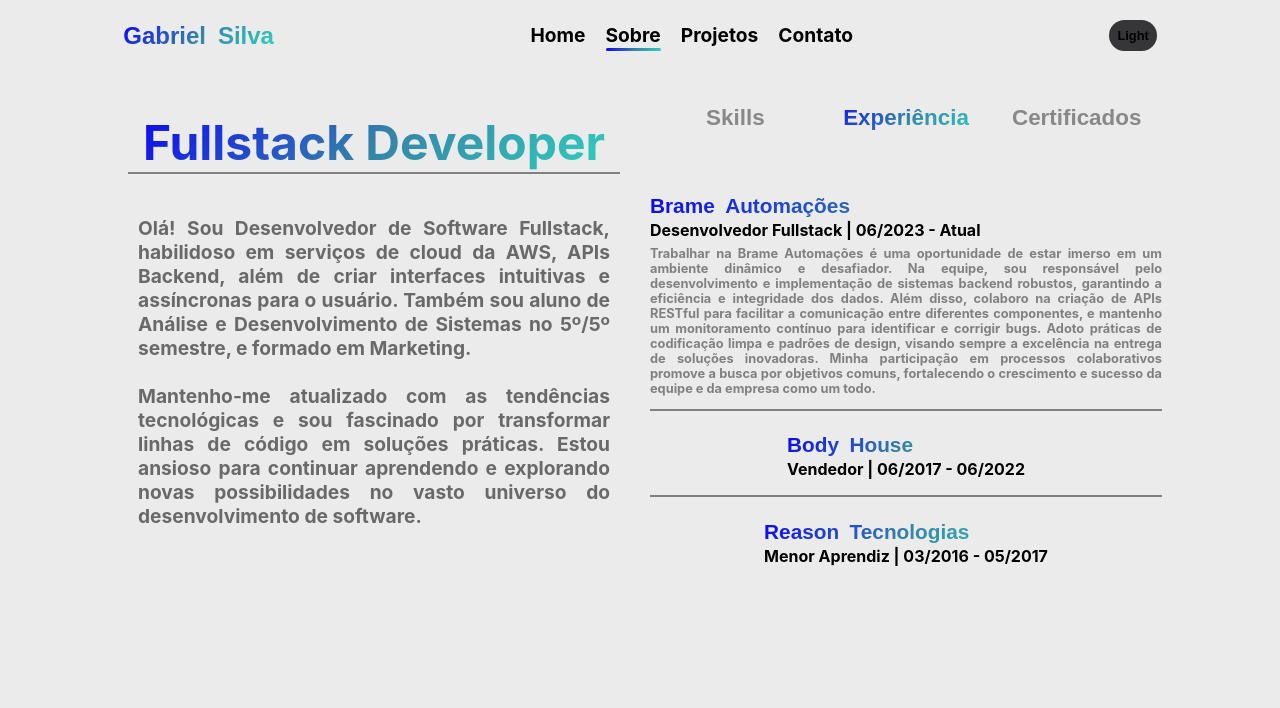
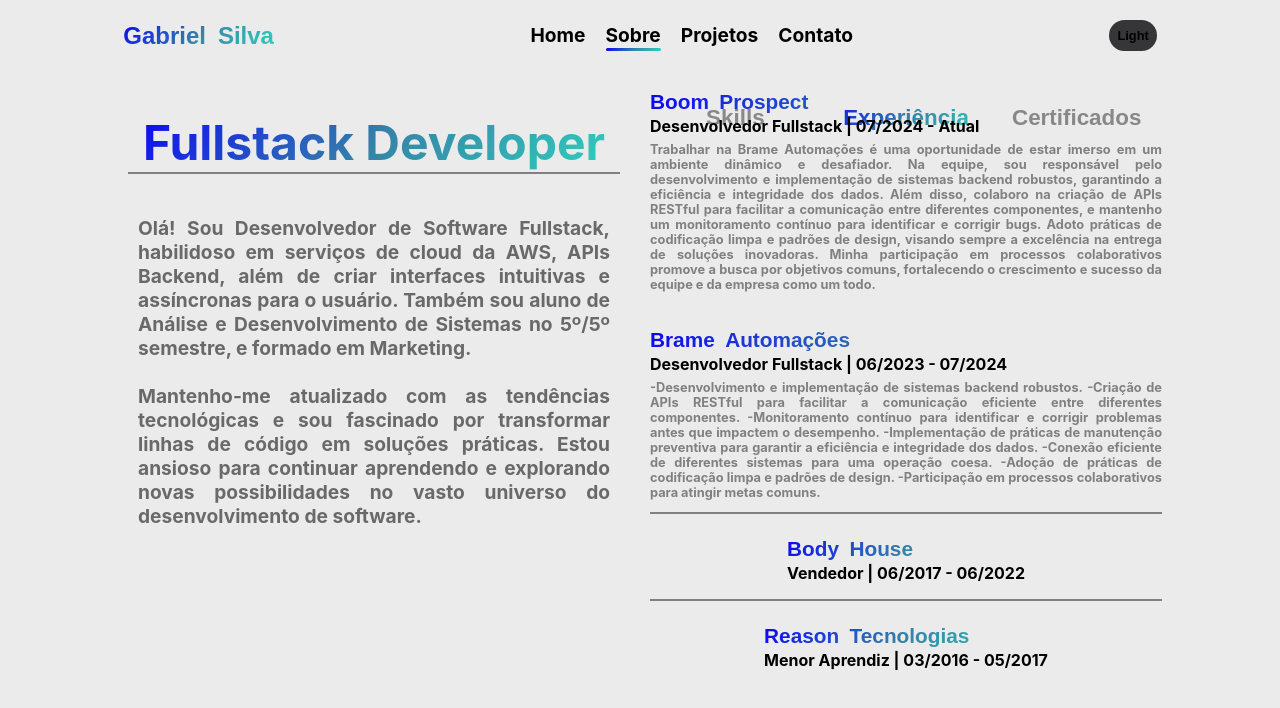
Before and after one commit to GabrielSilva0109/Portfolio, a React (Create React App) app: page /sobre in a window 1280 px wide. Both pictures are taken after a click on the button "Experiência". Shown: the top 708 px of the page. Built offline with nearby package versions, Linux system fonts and the light colour scheme.

Commit message:
Update About.tsx

```diff
--- a/src/components/About/About.tsx
+++ b/src/components/About/About.tsx
@@ -366,10 +366,9 @@ const About: React.FC<AboutProps> = ({ toggleTheme, theme }) => {
 
               <Section visible={activeTab === 'experience'}>
                 <Boxes>
-
-                 <Box>
-                  <SubTitle>Brame Automações</SubTitle>
-                  <Cargo>Desenvolvedor Fullstack | 06/2023 - Atual</Cargo>
+                <Box>
+                  <SubTitle>Boom Prospect</SubTitle>
+                  <Cargo>Desenvolvedor Fullstack | 07/2024 - Atual</Cargo>
                   <AboutCargo>Trabalhar na Brame Automações é uma oportunidade de estar imerso em um ambiente dinâmico
                     e desafiador. Na equipe, sou responsável pelo desenvolvimento e implementação de sistemas backend
                     robustos, garantindo a eficiência e integridade dos dados. Além disso, colaboro na criação de APIs
@@ -377,6 +376,20 @@ const About: React.FC<AboutProps> = ({ toggleTheme, theme }) => {
                      para identificar e corrigir bugs. Adoto práticas de codificação limpa e padrões de design, visando
                      sempre a excelência na entrega de soluções inovadoras. Minha participação em processos colaborativos
                       promove a busca por objetivos comuns, fortalecendo o crescimento e sucesso da equipe e da empresa como um todo.
+                  </AboutCargo>
+                 </Box>
+
+                 <Box>
+                  <SubTitle>Brame Automações</SubTitle>
+                  <Cargo>Desenvolvedor Fullstack | 06/2023 - 07/2024</Cargo>
+                  <AboutCargo>
+                  -Desenvolvimento e implementação de sistemas backend robustos.
+                  -Criação de APIs RESTful para facilitar a comunicação eficiente entre diferentes componentes.
+                  -Monitoramento contínuo para identificar e corrigir problemas antes que impactem o desempenho.
+                  -Implementação de práticas de manutenção preventiva para garantir a eficiência e integridade dos dados.
+                  -Conexão eficiente de diferentes sistemas para uma operação coesa.
+                  -Adoção de práticas de codificação limpa e padrões de design.
+                  -Participação em processos colaborativos para atingir metas comuns.
                   </AboutCargo>
                  </Box>
 
```
